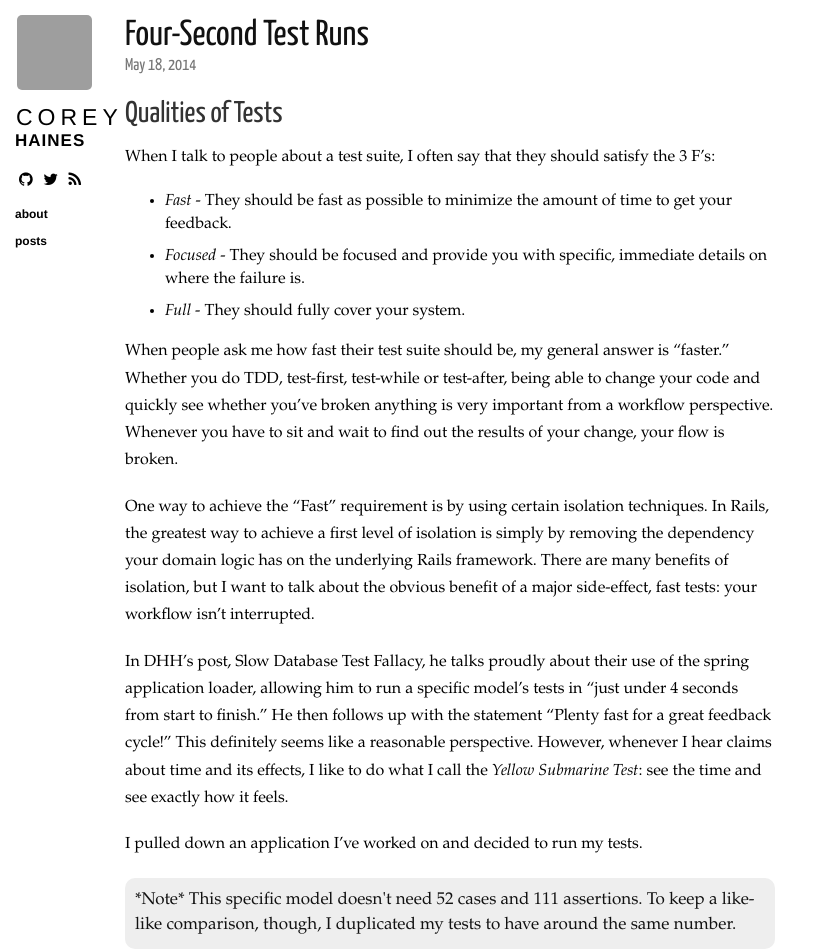
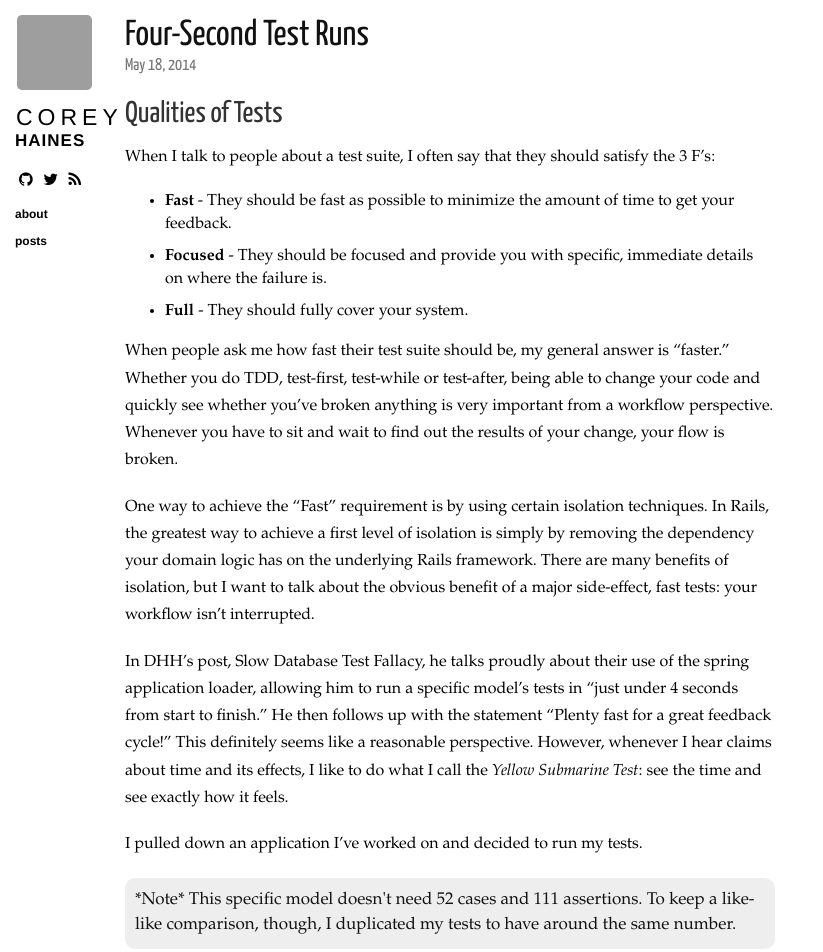
Before and after one commit to coreyhaines/coreyhaines.github.io, a Jekyll site: the page built from _posts/2014-05-18-four-second-tests.markdown, in a window 1280 px wide. Shown: the top 952 px of the page, without its empty margins (0-823 px from the left). Built offline with Jekyll 4.4.1, drawn with Linux system fonts in a browser that asks for light colours; nearby versions of some CDN libraries; Markdown is read by kramdown in place of the engine named in the settings; comment, search, counter and statistics services are not loaded; grey boxes are pictures that could not be loaded.

Commit message:
Make 3 F's bold

```diff
--- a/_posts/2014-05-18-four-second-tests.markdown
+++ b/_posts/2014-05-18-four-second-tests.markdown
@@ -7,9 +7,9 @@ title: Four-Second Test Runs
 
 When I talk to people about a test suite, I often say that they should satisfy the 3 F's:
 
-* *Fast* - They should be fast as possible to minimize the amount of time to get your feedback.
-* *Focused* - They should be focused and provide you with specific, immediate details on where the failure is.
-* *Full* - They should fully cover your system.
+* **Fast** - They should be fast as possible to minimize the amount of time to get your feedback.
+* **Focused** - They should be focused and provide you with specific, immediate details on where the failure is.
+* **Full** - They should fully cover your system.
 
 When people ask me how fast their test suite should be, my general answer is "faster." Whether you do TDD, test-first, test-while or test-after, being able to change your code and quickly see whether you've broken anything is very important from a workflow perspective. Whenever you have to sit and wait to find out the results of your change, your flow is broken.
 
```
